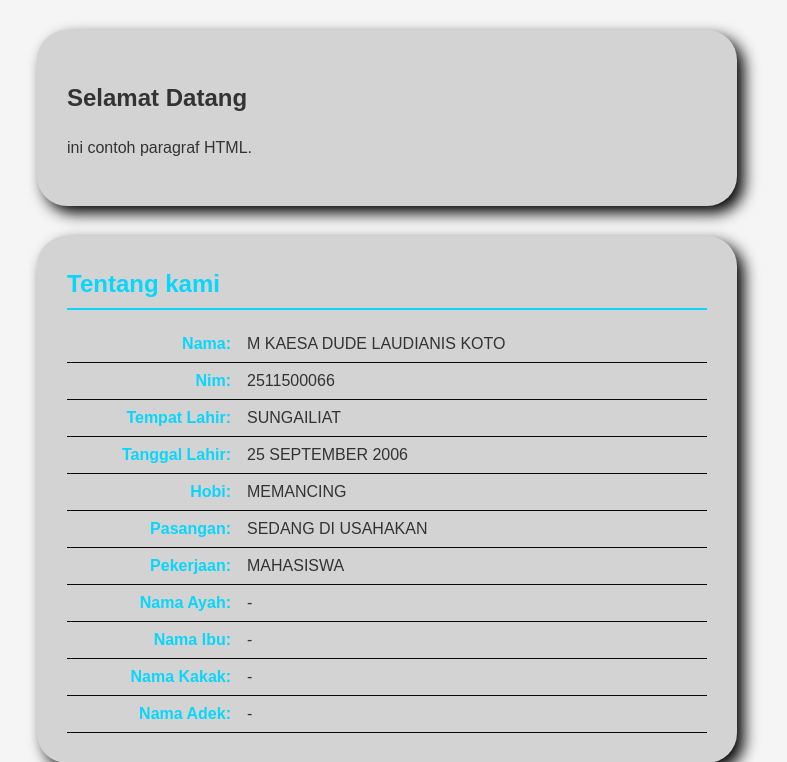
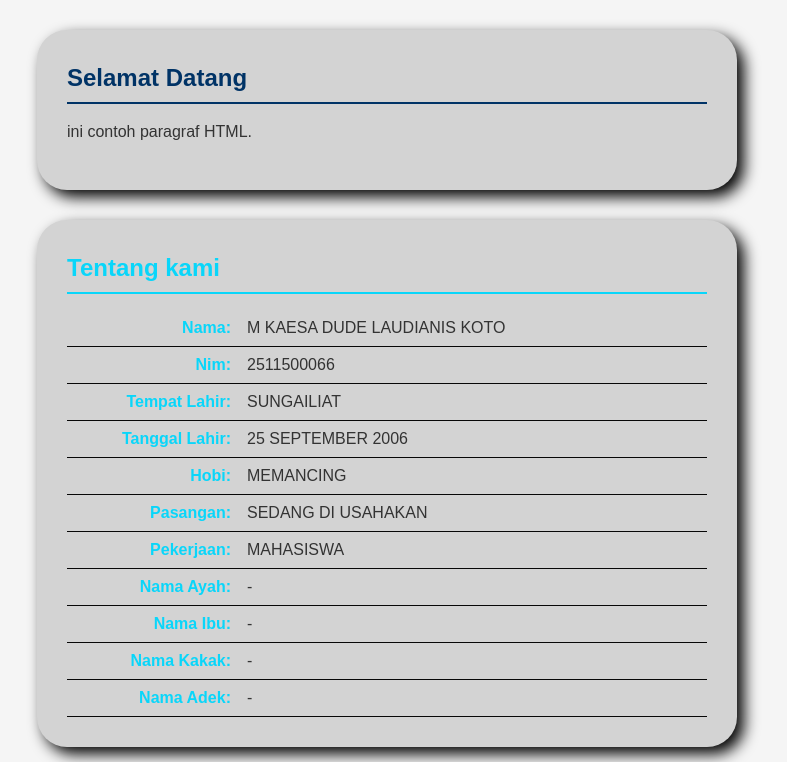
Before and after one commit to 2511500066-art/2511500066-PWD-TI1B-255260, a PHP site: page /pertemuan-04/index.html in a window 1280 px wide. Shown: the part 109-871 px from the top of the page, without its empty margins (253-1040 px from the left). Run offline with PHP 8.4, Linux system fonts and the light colour scheme.

Commit message:
styling section #home

```diff
--- a/pertemuan-04/style.css
+++ b/pertemuan-04/style.css
@@ -2,7 +2,7 @@
     box-sizing: border-box;
 }
 
-header{
+header {
     background: #003366;
     color: #fff;
     padding: 20px;
@@ -17,19 +17,47 @@ header ul {
     margin: 10px 0 0;
 }
 
-header li a{
+header li a {
     color: #fff;
     text-decoration: none;
     padding: 6px 12px;
 }
 
-body{
+body {
     margin: 0;
     font-family: arial, sans-serif;
     background: #f5f5f5;
     color: #333;
     line-height: 1.5;
 }
+
+#home,
+#about,
+#contact
+{
+background-color: #ffffff;
+border-radius: 10px;
+padding: 20px;
+max-width: 700px;
+margin: 20px auto;
+box-shadow: 0 2px 5px rgba(0, 0, 0,0.1);
+}
+
+#home h2,
+#about h2,
+#contact h2 {
+color: #003366;
+border-bottom: 2px solid #003366;
+padding-bottom: 6px;
+margin-top: 0;
+margin-bottom: 16px;
+}
+
+#home p {
+text-align: justify;
+}
+
+#home,
 #about,
 #contact {
     background-color: #ffffff;
```
Also changed, not shown: pertemuan-04/README.md. Lines whose indentation alone changed are shown as unchanged.
